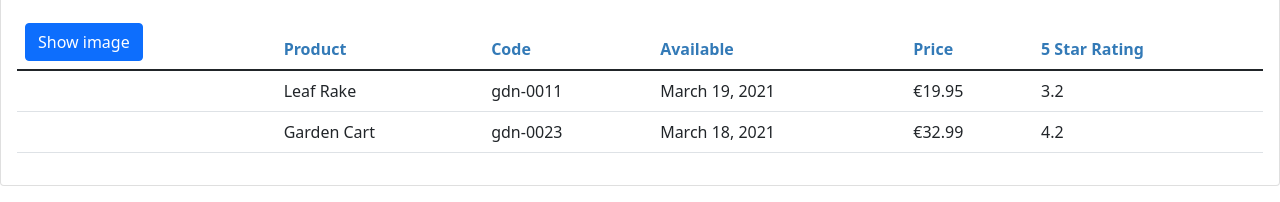
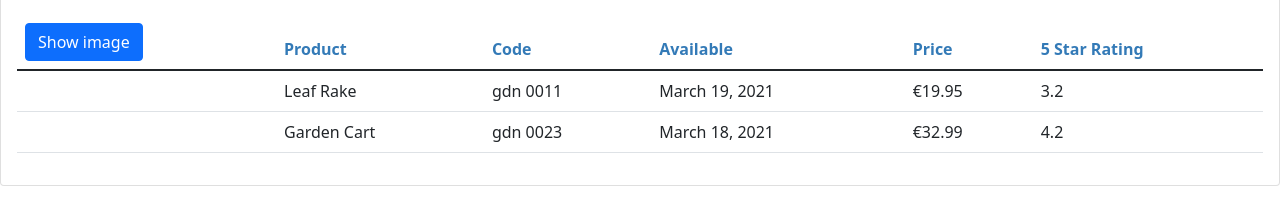
Before and after one commit to Radensuaso/APM, an Angular app: page / in a window 1280 px wide. Shown: the part 181-383 px from the top of the page. Built offline with nearby package versions, Linux system fonts and the light colour scheme.

Commit message:
Created custom pipe

```diff
--- a/src/app/app.module.ts
+++ b/src/app/app.module.ts
@@ -4,9 +4,10 @@
 
 import { AppComponent } from "./app.component";
 import { ProductListComponent } from "./products/product-list.component";
+import { ConvertToSpacesPipe } from "./shared/convert-to-spaces.pipe";
 
 @NgModule({
-  declarations: [AppComponent, ProductListComponent],
+  declarations: [AppComponent, ProductListComponent, ConvertToSpacesPipe],
   imports: [BrowserModule, FormsModule],
   bootstrap: [AppComponent],
 })
--- a/src/app/products/product-list.component.html
+++ b/src/app/products/product-list.component.html
@@ -40,7 +40,9 @@
               />
             </td>
             <td>{{ product.productName }}</td>
-            <td>{{ product.productCode | lowercase }}</td>
+            <td>
+              {{ product.productCode | lowercase | convertToSpaces: "-" }}
+            </td>
             <td>{{ product.releaseDate }}</td>
             <td>{{ product.price | currency: "EUR":"symbol":"1.2-2" }}</td>
             <td>{{ product.starRating }}</td>
--- a/src/app/products/product-list.component.ts
+++ b/src/app/products/product-list.component.ts
@@ -1,4 +1,4 @@
-import { Component } from "@angular/core";
+import { Component, OnInit } from "@angular/core";
 import { IProduct } from "./product";
 
 @Component({
@@ -6,7 +6,7 @@
   templateUrl: "./product-list.component.html",
   styleUrls: ["./product-list.component.css"],
 })
-export class ProductListComponent {
+export class ProductListComponent implements OnInit {
   pageTitle: string = "Product List";
   imageWidth: number = 50;
   imageMargin: number = 2;
@@ -37,4 +37,7 @@
   toggleImage(): void {
     this.showImage = !this.showImage;
   }
+  ngOnInit(): void {
+    console.log("In OnInit");
+  }
 }
--- /dev/null
+++ b/src/app/shared/convert-to-spaces.pipe.ts
@@ -0,0 +1,8 @@
+import { Pipe, PipeTransform } from "@angular/core";
+
+@Pipe({ name: "convertToSpaces" })
+export class ConvertToSpacesPipe implements PipeTransform {
+  transform(value: string, character: string): string {
+    return value.replace(character, " ");
+  }
+}
```
